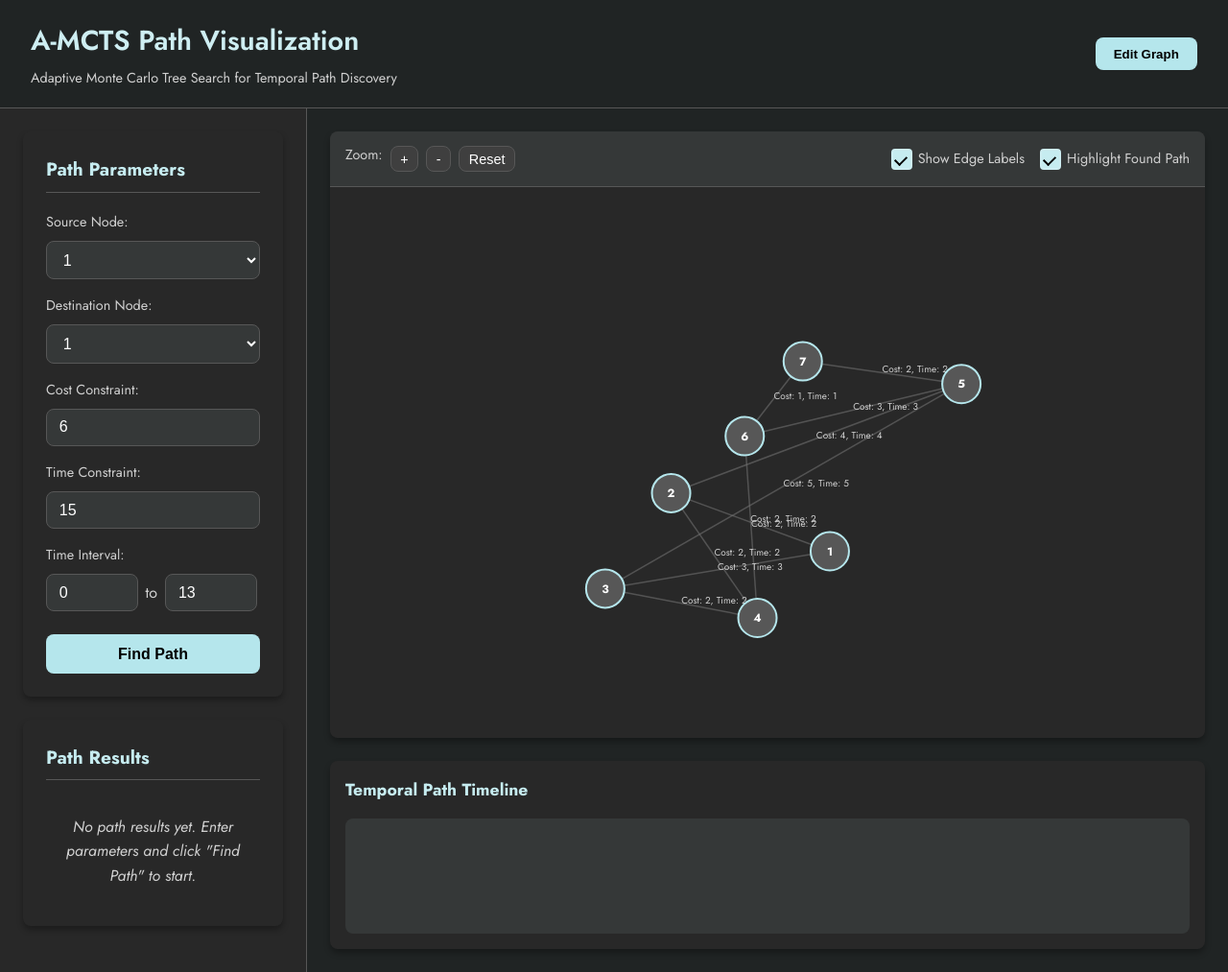
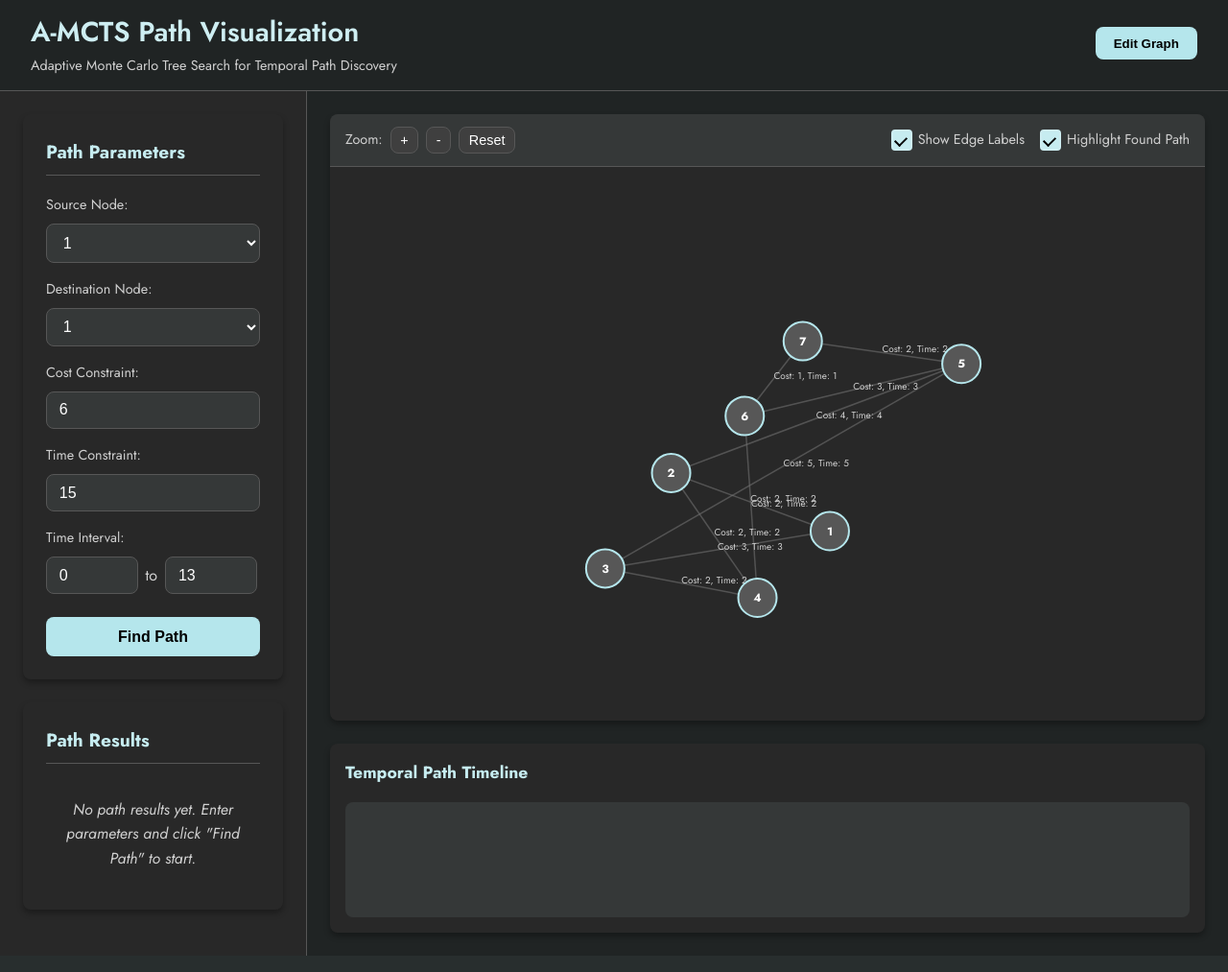
Before and after one commit to r2d2butbetter/A-MCTS, a Flask app: page / in a window 1280 px wide. Shown: the whole page at 96% size. Run offline with Flask 3, Linux system fonts and the light colour scheme.

Commit message:
Refine header padding and margin for improved layout consistency

```diff
--- a/static/css/style.css
+++ b/static/css/style.css
@@ -84,6 +84,8 @@ header {
     padding: 1.2rem 2rem;
     border-bottom: 1px solid var(--clr-border);
     box-shadow: 0 2px 4px rgba(0, 0, 0, 0.2);
+    padding-top: 0.65rem;
+    padding-bottom: 0.9rem;
 }
 
 .header-content {
@@ -96,7 +98,7 @@ header {
     color: var(--clr-primary-a30);
     font-size: 1.8rem;
     font-weight: 600;
-    margin-bottom: 0.3rem;
+    margin-bottom: 0.03rem;
 }
 
 .header-title p {
@@ -319,6 +321,10 @@ input:focus, select:focus {
     display: flex;
     align-items: center;
     gap: 0.5rem;
+}
+
+.control-group label {
+    margin-bottom: 0;
 }
 
 .view-options {
```
